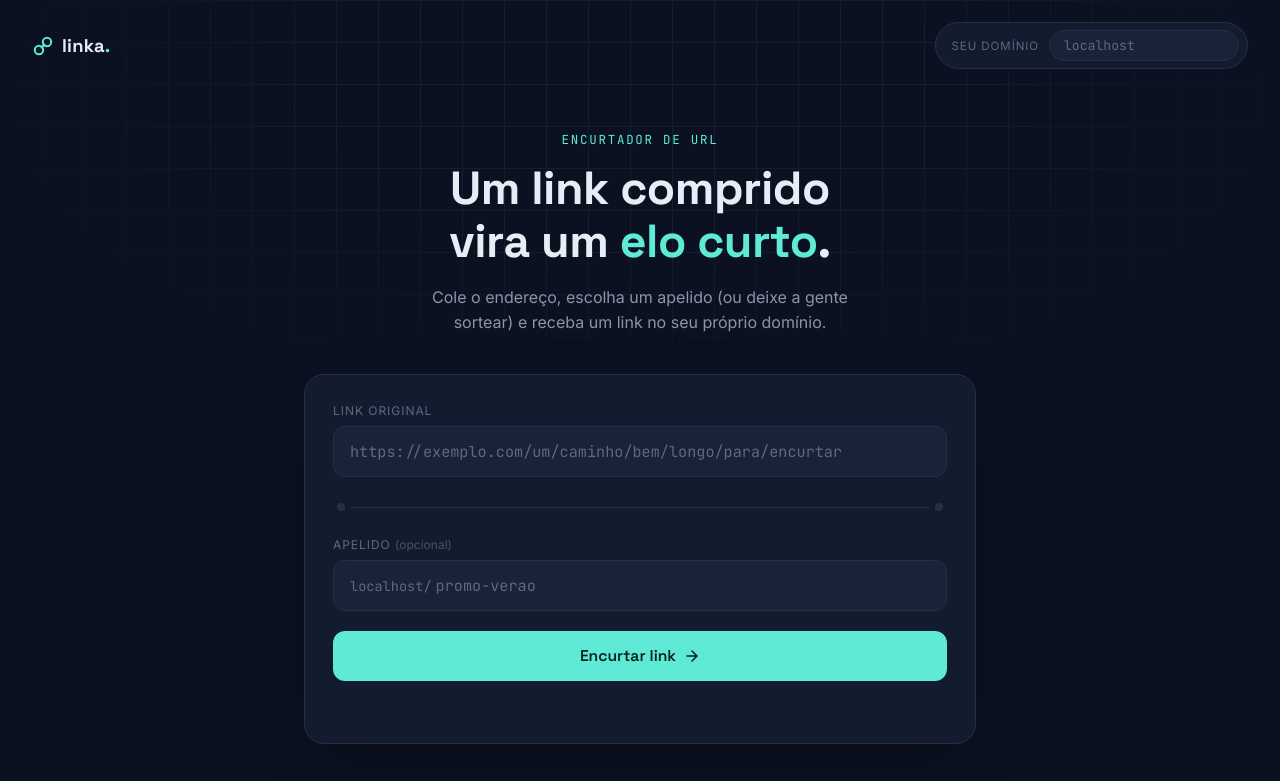
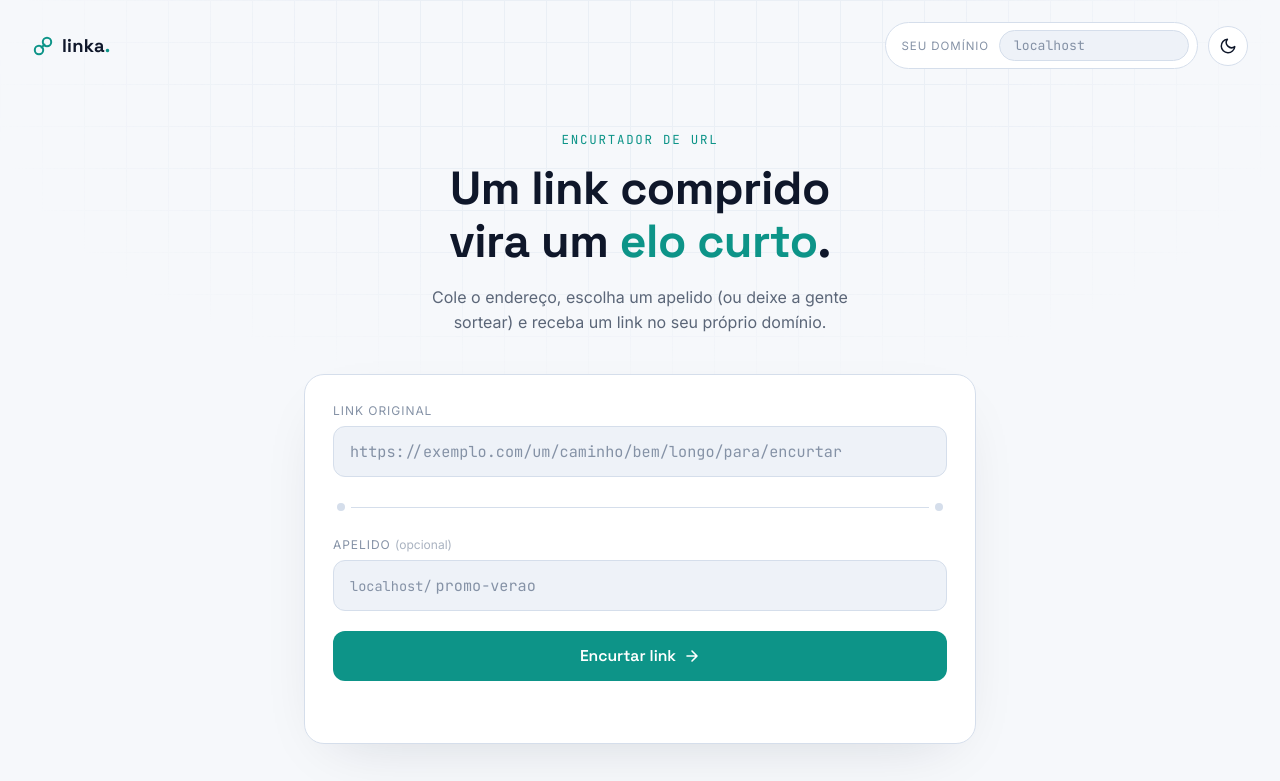
Before and after one commit to davi691/Encurtador_de_URL, a website: page index.html in a window 1280 px wide. Shown: the top 781 px of the page. Drawn offline with Linux system fonts and the light colour scheme; no server answers.

Commit message:
Add files via upload

```diff
--- a/index.html
+++ b/index.html
@@ -1,6 +1,13 @@
 <!DOCTYPE html>
 <html lang="pt-BR">
 <head>
+  <script>
+  (function () {
+    var t = "light";
+    try { t = localStorage.getItem("linka:theme") || "light"; } catch (e) {}
+    document.documentElement.setAttribute("data-theme", t);
+  })();
+</script>
   <meta charset="UTF-8" />
   <meta name="viewport" content="width=device-width, initial-scale=1.0" />
   <title>Linka — encurtador com domínio próprio</title>
@@ -23,10 +30,17 @@
       </span>
       <span class="brand-name">linka<span class="brand-dot">.</span></span>
     </div>
-    <div class="domain-config" id="domainConfig">
-      <span class="domain-label">seu domínio</span>
-      <input type="text" id="customDomain" class="domain-input" placeholder="lnk.suamarca.com" spellcheck="false" />
-    </div>
+    <div class="topbar-right">
+  <div class="domain-config" id="domainConfig">
+    <span class="domain-label">seu domínio</span>
+    <input type="text" id="customDomain" class="domain-input" placeholder="lnk.suamarca.com" spellcheck="false" />
+  </div>
+
+  <button type="button" class="theme-toggle" id="themeToggle" aria-label="Alternar tema" title="Alternar tema">
+    <svg class="icon-moon" width="18" height="18" viewBox="0 0 24 24" fill="none" stroke="currentColor" stroke-width="2" stroke-linecap="round" stroke-linejoin="round"><path d="M21 12.8A9 9 0 1 1 11.2 3a7 7 0 0 0 9.8 9.8z"/></svg>
+    <svg class="icon-sun" width="18" height="18" viewBox="0 0 24 24" fill="none" stroke="currentColor" stroke-width="2" stroke-linecap="round" stroke-linejoin="round"><circle cx="12" cy="12" r="4"/><path d="M12 2v2M12 20v2M4.9 4.9l1.4 1.4M17.7 17.7l1.4 1.4M2 12h2M20 12h2M4.9 19.1l1.4-1.4M17.7 6.3l1.4-1.4"/></svg>
+  </button>
+</div>
   </header>
 
   <main class="stage">
--- a/script.js
+++ b/script.js
@@ -1,10 +1,8 @@
 (() => {
   "use strict";
 
-  // Agora os links são criados e guardados pelo servidor (server.js),
-  // não mais só no navegador. Isso é o que faz o link curto funcionar
-  // de verdade para qualquer pessoa que clicar nele.
-  const API_BASE = ""; // mesmo host que serviu esta página (ex: http://localhost:3000)
+
+  const API_BASE = "";
 
   const els = {
     domainInput: document.getElementById("customDomain"),
@@ -23,11 +21,6 @@
     btnClear: document.getElementById("btnClear"),
   };
 
-  // ---------- domain field ----------
-  // Isso é só cosmético, para você visualizar o prefixo enquanto digita o
-  // apelido. O link que REALMENTE funciona é sempre o do host que está
-  // servindo a página (window.location.origin) — que passa a ser o seu
-  // domínio automaticamente quando você publicar o servidor lá.
   function currentHost() {
     return window.location.host;
   }
@@ -222,6 +215,24 @@ document.getElementById("totalClicks").textContent =
       await renderManifest();
     }
   });
+    // ---------- tema claro/escuro ----------
+  const themeToggle = document.getElementById("themeToggle");
+
+  function applyTheme(theme) {
+    document.documentElement.setAttribute("data-theme", theme);
+    try { localStorage.setItem("linka:theme", theme); } catch {}
+    themeToggle.setAttribute(
+      "aria-label",
+      theme === "dark" ? "Mudar para modo claro" : "Mudar para modo escuro"
+    );
+  }
+
+  themeToggle.addEventListener("click", () => {
+    const current = document.documentElement.getAttribute("data-theme") || "light";
+    applyTheme(current === "dark" ? "light" : "dark");
+  });
+
+  applyTheme(document.documentElement.getAttribute("data-theme") || "light");
 
   // ---------- init ----------
   refreshDomainUI();
--- a/style.css
+++ b/style.css
@@ -1,4 +1,31 @@
+/*MODO CLARO*/
 :root {
+  --bg: #f6f8fb;
+  --surface: #ffffff;
+  --surface-2: #eef2f8;
+  --border: #d5deeb;
+  --border-soft: #e3e9f2;
+  --text: #0f172a;
+  --muted: #5b6678;
+  --muted-soft: #8592a6;
+  --accent: #0d9488;
+  --accent-dim: #8bd8cf;
+  --amber: #b45309;
+  --danger: #dc2626;
+
+  --on-accent: #ffffff;
+  --shadow: rgba(15, 23, 42, 0.18);
+  --glow: rgba(13, 148, 136, 0.45);
+
+  --font-display: "Space Grotesk", sans-serif;
+  --font-body: "Inter", sans-serif;
+  --font-mono: "JetBrains Mono", monospace;
+
+  color-scheme: light;
+}
+
+/*MODO ESCURO*/
+[data-theme="dark"] {
   --bg: #0b1120;
   --surface: #131b2e;
   --surface-2: #182238;
@@ -12,9 +39,11 @@
   --amber: #fbbf24;
   --danger: #f87171;
 
-  --font-display: "Space Grotesk", sans-serif;
-  --font-body: "Inter", sans-serif;
-  --font-mono: "JetBrains Mono", monospace;
+  --on-accent: #06231f;
+  --shadow: rgba(0, 0, 0, 0.6);
+  --glow: rgba(94, 234, 212, 0.6);
+
+  color-scheme: dark;
 }
 
 * { box-sizing: border-box; }
@@ -175,7 +204,7 @@ body {
   display: flex;
   flex-direction: column;
   gap: 20px;
-  box-shadow: 0 20px 60px -30px rgba(0,0,0,0.6);
+    box-shadow: 0 20px 60px -30px var(--shadow);
 }
 
 .field { display: flex; flex-direction: column; gap: 8px; }
@@ -251,7 +280,7 @@ body {
 
 .link-visual.is-active .node {
   background: var(--accent);
-  box-shadow: 0 0 10px rgba(94, 234, 212, 0.6);
+  box-shadow: 0 0 10px var(--glow);
 }
 
 .link-visual.is-active .link-line { background: var(--accent-dim); }
@@ -308,7 +337,7 @@ body {
   justify-content: center;
   gap: 8px;
   background: var(--accent);
-  color: #06231f;
+  color: var(--on-accent);
   border: none;
   border-radius: 12px;
   font-family: var(--font-display);
@@ -557,9 +586,51 @@ a:focus-visible, button:focus-visible, input:focus-visible {
   margin: 15px 0;
   padding: 10px;
   border-radius: 10px;
-    background: #1e293b;
-    color: white;
+  background: var(--surface);
+  border: 1px solid var(--border);
+  color: var(--text);
   font-size: 16px;
   font-weight: bold;
   text-align: center;
 }
+/* ---------- botão de tema ---------- */
+.topbar-right {
+  display: flex;
+  align-items: center;
+  gap: 10px;
+}
+
+.theme-toggle {
+  width: 40px;
+  height: 40px;
+  display: flex;
+  align-items: center;
+  justify-content: center;
+  background: var(--surface);
+  border: 1px solid var(--border);
+  color: var(--text);
+  border-radius: 999px;
+  cursor: pointer;
+  flex-shrink: 0;
+  transition: border-color 0.15s ease, color 0.15s ease, transform 0.12s ease;
+}
+
+.theme-toggle:hover { border-color: var(--accent); color: var(--accent); }
+.theme-toggle:active { transform: scale(0.92); }
+
+/* claro: mostra a lua (clicar vai para escuro) */
+.theme-toggle .icon-sun { display: none; }
+/* escuro: mostra o sol (clicar vai para claro) */
+[data-theme="dark"] .theme-toggle .icon-moon { display: none; }
+[data-theme="dark"] .theme-toggle .icon-sun { display: block; }
+
+/* transição suave entre temas */
+body, .topbar, .compressor-form, .domain-config, .domain-input, .slug-wrap,
+#longUrl, .result, .manifest-item, #totalClicks, .theme-toggle {
+  transition: background-color 0.25s ease, border-color 0.25s ease, color 0.25s ease;
+}
+
+@media (max-width: 560px) {
+  .topbar-right { width: 100%; }
+  .topbar-right .domain-config { flex: 1; }
+}
```
Lines whose indentation alone changed are shown as unchanged.
